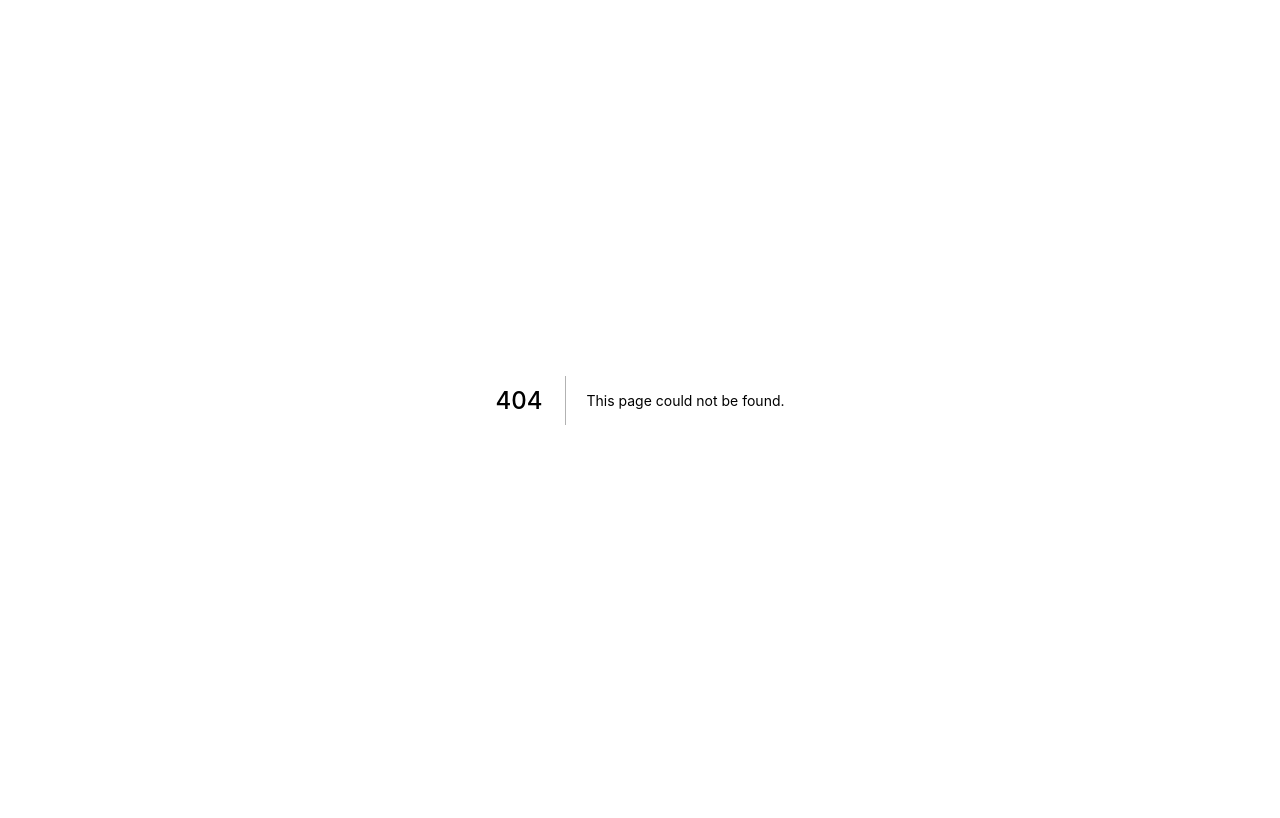
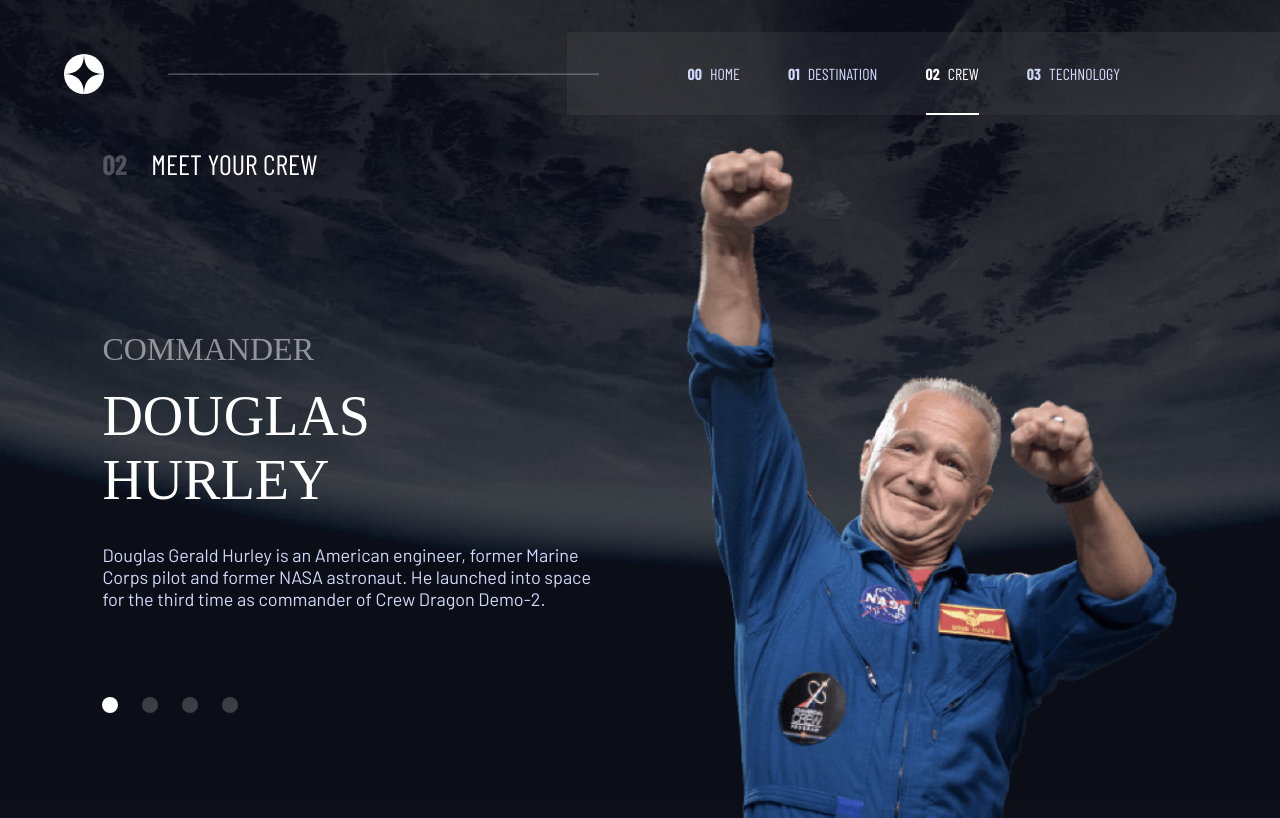
Before and after one commit to andersonszdc/Space-tourism, a Next.js app: page /crew in a window 1280 px wide. Before the commit this address had no page. Built offline with nearby package versions, Linux system fonts and the light colour scheme; a web font is replaced by a local one.

Commit message:
added data in crew page

```diff
--- a/data.json
+++ b/public/data.json
@@ -3,8 +3,8 @@
     {
       "name": "Moon",
       "images": {
-        "png": "./assets/destination/image-moon.png",
-        "webp": "./assets/destination/image-moon.webp"
+        "png": "/destination/image-moon.png",
+        "webp": "/destination/image-moon.webp"
       },
       "description": "See our planet as you’ve never seen it before. A perfect relaxing trip away to help regain perspective and come back refreshed. While you’re there, take in some history by visiting the Luna 2 and Apollo 11 landing sites.",
       "distance": "384,400 km",
@@ -13,8 +13,8 @@
     {
       "name": "Mars",
       "images": {
-        "png": "./assets/destination/image-mars.png",
-        "webp": "./assets/destination/image-mars.webp"
+        "png": "/destination/image-mars.png",
+        "webp": "/destination/image-mars.webp"
       },
       "description": "Don’t forget to pack your hiking boots. You’ll need them to tackle Olympus Mons, the tallest planetary mountain in our solar system. It’s two and a half times the size of Everest!",
       "distance": "225 mil. km",
@@ -23,8 +23,8 @@
     {
       "name": "Europa",
       "images": {
-        "png": "./assets/destination/image-europa.png",
-        "webp": "./assets/destination/image-europa.webp"
+        "png": "/destination/image-europa.png",
+        "webp": "/destination/image-europa.webp"
       },
       "description": "The smallest of the four Galilean moons orbiting Jupiter, Europa is a winter lover’s dream. With an icy surface, it’s perfect for a bit of ice skating, curling, hockey, or simple relaxation in your snug wintery cabin.",
       "distance": "628 mil. km",
@@ -33,8 +33,8 @@
     {
       "name": "Titan",
       "images": {
-        "png": "./assets/destination/image-titan.png",
-        "webp": "./assets/destination/image-titan.webp"
+        "png": "/destination/image-titan.png",
+        "webp": "/destination/image-titan.webp"
       },
       "description": "The only moon known to have a dense atmosphere other than Earth, Titan is a home away from home (just a few hundred degrees colder!). As a bonus, you get striking views of the Rings of Saturn.",
       "distance": "1.6 bil. km",
@@ -45,8 +45,8 @@
     {
       "name": "Douglas Hurley",
       "images": {
-        "png": "./assets/crew/image-douglas-hurley.png",
-        "webp": "./assets/crew/image-douglas-hurley.webp"
+        "png": "/crew/image-douglas-hurley.png",
+        "webp": "/crew/image-douglas-hurley.webp"
       },
       "role": "Commander",
       "bio": "Douglas Gerald Hurley is an American engineer, former Marine Corps pilot and former NASA astronaut. He launched into space for the third time as commander of Crew Dragon Demo-2."
@@ -54,8 +54,8 @@
     {
       "name": "Mark Shuttleworth",
       "images": {
-        "png": "./assets/crew/image-mark-shuttleworth.png",
-        "webp": "./assets/crew/image-mark-shuttleworth.webp"
+        "png": "/crew/image-mark-shuttleworth.png",
+        "webp": "/crew/image-mark-shuttleworth.webp"
       },
       "role": "Mission Specialist",
       "bio": "Mark Richard Shuttleworth is the founder and CEO of Canonical, the company behind the Linux-based Ubuntu operating system. Shuttleworth became the first South African to travel to space as a space tourist."
@@ -63,8 +63,8 @@
     {
       "name": "Victor Glover",
       "images": {
-        "png": "./assets/crew/image-victor-glover.png",
-        "webp": "./assets/crew/image-victor-glover.webp"
+        "png": "/crew/image-victor-glover.png",
+        "webp": "/crew/image-victor-glover.webp"
       },
       "role": "Pilot",
       "bio": "Pilot on the first operational flight of the SpaceX Crew Dragon to the International Space Station. Glover is a commander in the U.S. Navy where he pilots an F/A-18.He was a crew member of Expedition 64, and served as a station systems flight engineer."
@@ -72,8 +72,8 @@
     {
       "name": "Anousheh Ansari",
       "images": {
-        "png": "./assets/crew/image-anousheh-ansari.png",
-        "webp": "./assets/crew/image-anousheh-ansari.webp"
+        "png": "/crew/image-anousheh-ansari.png",
+        "webp": "/crew/image-anousheh-ansari.webp"
       },
       "role": "Flight Engineer",
       "bio": "Anousheh Ansari is an Iranian American engineer and co-founder of Prodea Systems. Ansari was the fourth self-funded space tourist, the first self-funded woman to fly to the ISS, and the first Iranian in space."
@@ -83,24 +83,24 @@
     {
       "name": "Launch vehicle",
       "images": {
-        "portrait": "./assets/technology/image-launch-vehicle-portrait.jpg",
-        "landscape": "./assets/technology/image-launch-vehicle-landscape.jpg"
+        "portrait": "/technology/image-launch-vehicle-portrait.jpg",
+        "landscape": "/technology/image-launch-vehicle-landscape.jpg"
       },
       "description": "A launch vehicle or carrier rocket is a rocket-propelled vehicle used to carry a payload from Earth's surface to space, usually to Earth orbit or beyond. Our WEB-X carrier rocket is the most powerful in operation. Standing 150 metres tall, it's quite an awe-inspiring sight on the launch pad!"
     },
     {
       "name": "Spaceport",
       "images": {
-        "portrait": "./assets/technology/image-spaceport-portrait.jpg",
-        "landscape": "./assets/technology/image-spaceport-landscape.jpg"
+        "portrait": "/technology/image-spaceport-portrait.jpg",
+        "landscape": "/technology/image-spaceport-landscape.jpg"
       },
       "description": "A spaceport or cosmodrome is a site for launching (or receiving) spacecraft, by analogy to the seaport for ships or airport for aircraft. Based in the famous Cape Canaveral, our spaceport is ideally situated to take advantage of the Earth’s rotation for launch."
     },
     {
       "name": "Space capsule",
       "images": {
-        "portrait": "./assets/technology/image-space-capsule-portrait.jpg",
-        "landscape": "./assets/technology/image-space-capsule-landscape.jpg"
+        "portrait": "/technology/image-space-capsule-portrait.jpg",
+        "landscape": "/technology/image-space-capsule-landscape.jpg"
       },
       "description": "A space capsule is an often-crewed spacecraft that uses a blunt-body reentry capsule to reenter the Earth's atmosphere without wings. Our capsule is where you'll spend your time during the flight. It includes a space gym, cinema, and plenty of other activities to keep you entertained."
     }
--- a/src/components/NavBar/index.tsx
+++ b/src/components/NavBar/index.tsx
@@ -57,7 +57,7 @@ const NavBar: React.FC = ({ children }) => {
                   topic="destination"
                 />
                 <Item
-                  href="/crew/1"
+                  href="/crew"
                   number="02"
                   isActive={activeTopic.includes("/crew")}
                   topic="crew"
--- /dev/null
+++ b/src/pages/crew/index.tsx
@@ -0,0 +1,90 @@
+import Image from "next/image";
+import React from "react";
+import { useEffect } from "react";
+import { useState } from "react";
+import NavBar from "../../components/NavBar";
+import { Container } from "../../styles/crew";
+
+const Crew = ({ crew }) => {
+  const [ovalActive, setOvalActive] = useState("0");
+  const [person, setPerson] = useState<any>([]);
+  const handleOvalActive = (
+    e: React.MouseEvent<HTMLSpanElement, MouseEvent>
+  ) => {
+    setOvalActive((e.target as HTMLSpanElement).id);
+  };
+  useEffect(() => {
+    setPerson(crew[parseInt(ovalActive)]);
+  }, [crew, ovalActive]);
+
+  useEffect(() => {
+    console.log(person);
+  });
+  return person.length !== 0 && (
+    <Container>
+      <div className="bg-img">
+        <Image
+          src="/crew/background-crew-desktop.jpg"
+          layout="fill"
+          alt="imagem de fundo"
+        />
+      </div>
+      <h1 className="title">
+        <span className="emphasis">02</span>meet your crew
+      </h1>
+      <h2 className="role">{person.role}</h2>
+      <h1 className="name">{person.name}</h1>
+      <p className="description">{person.bio}</p>
+      <div className="slider">
+        <span
+          className={`oval ${ovalActive === "0" && "active"}`}
+          id="0"
+          onClick={handleOvalActive}
+        />
+        <span
+          className={`oval ${ovalActive === "1" && "active"}`}
+          id="1"
+          onClick={handleOvalActive}
+        />
+        <span
+          className={`oval ${ovalActive === "2" && "active"}`}
+          id="2"
+          onClick={handleOvalActive}
+        />
+        <span
+          className={`oval ${ovalActive === "3" && "active"}`}
+          id="3"
+          onClick={handleOvalActive}
+        />
+      </div>
+      <div className="image">
+        <Image
+          src={person.images.png}
+          width={514}
+          objectFit="contain"
+          height={700}
+          alt="foto da lua"
+        />
+      </div>
+    </Container>
+  );
+};
+
+export const getStaticProps = async () => {
+  const res = await fetch("http://localhost:3000/data.json", {
+    headers: {
+      Accept: "application/json",
+    },
+  });
+  const data = await res.json();
+
+  return {
+    props: {
+      crew: data.crew,
+    },
+  };
+};
+
+export default Crew;
+
+Crew.layout = NavBar;
```
Also changed, not shown: src/pages/crew/[id].tsx (deleted, +0 -68 lines).
